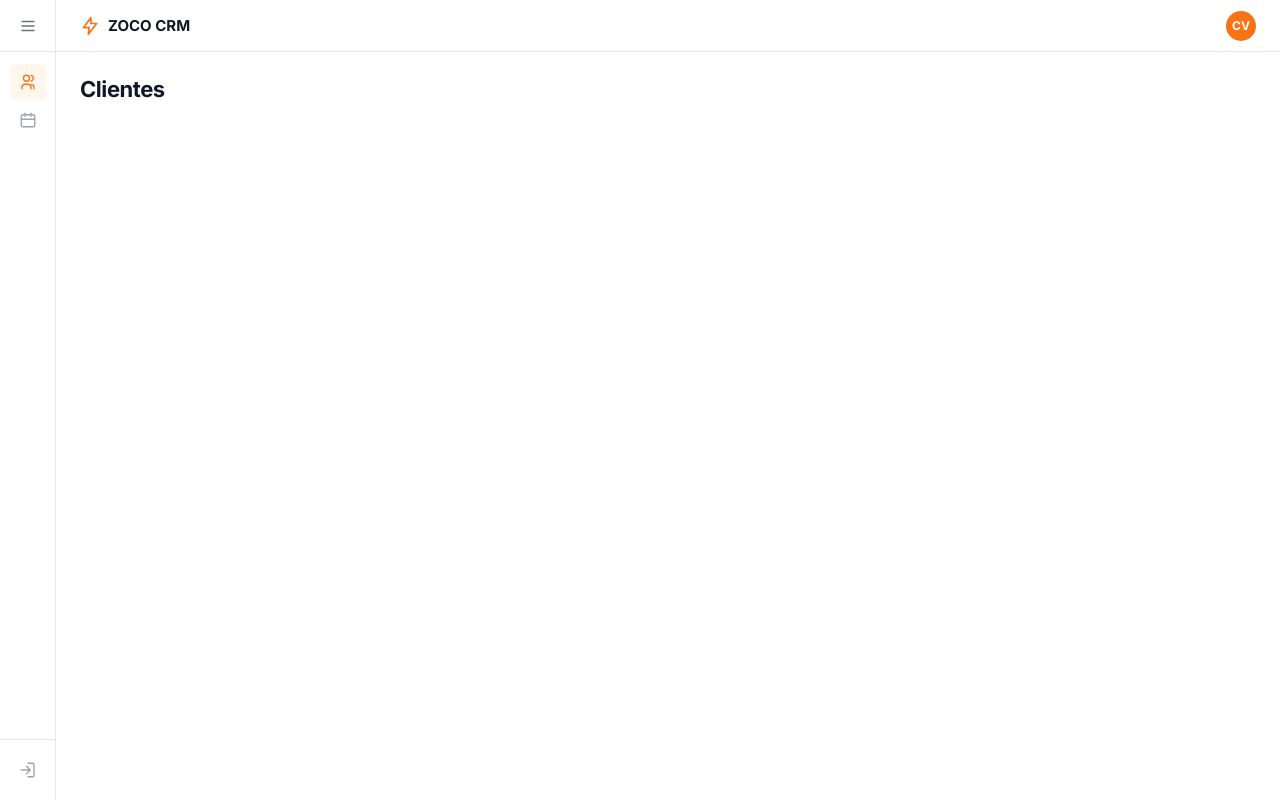
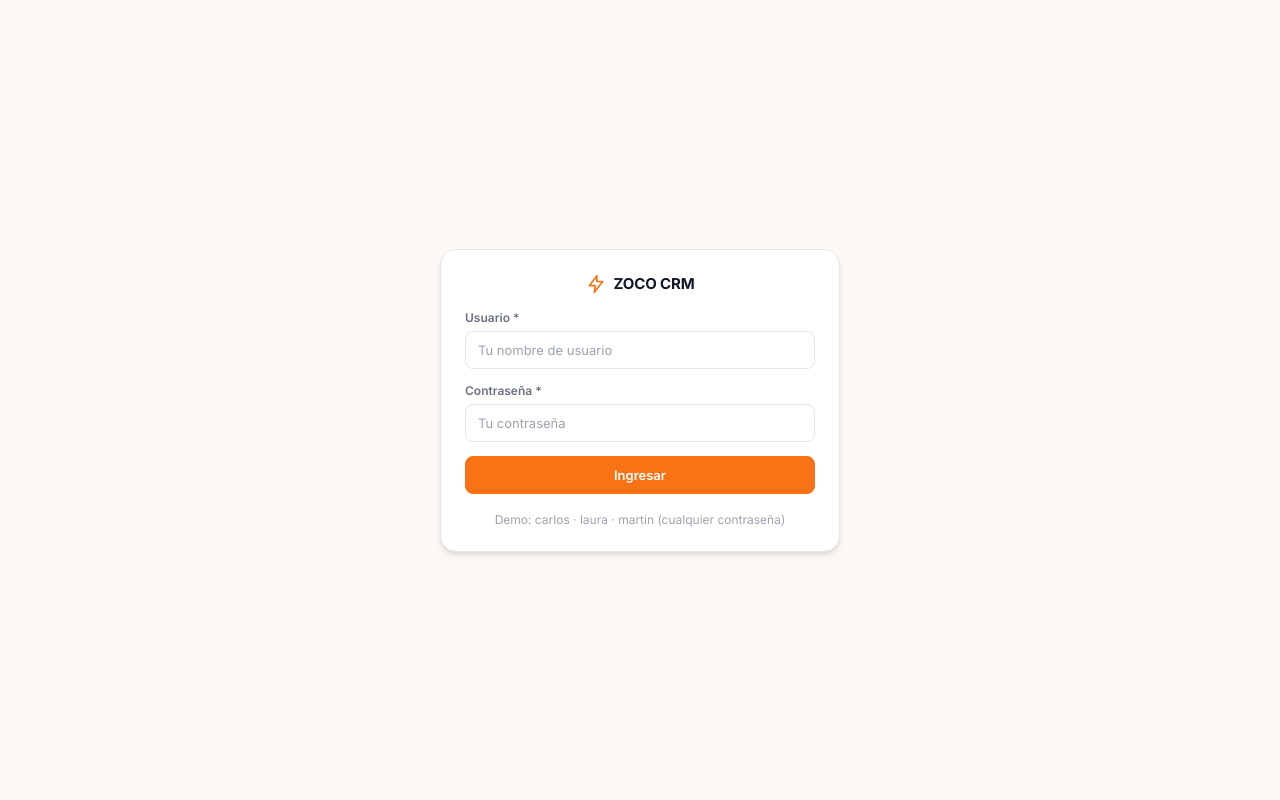
Before and after one commit to togenaro/Crm2026, a React (Vite) app: page / in a window 1280 px wide. Built offline with nearby package versions, Linux system fonts and the light colour scheme.

Commit message:
feat(login): añadir formulario para iniciar sesion

```diff
--- a/src/App.jsx
+++ b/src/App.jsx
@@ -1,20 +1,5 @@
-import Sidebar from './components/layout/Sidebar';
-import Topbar from './components/layout/Topbar';
+import LoginPage from './features/auth/pages/LoginPage';
 
 export default function App() {
-  return (
-    <div className="app-shell">
-      <Sidebar />
-
-      <div className="main-area">
-        <Topbar />
-
-        <main className="content-wrapper">
-          <header className="page-header">
-            <h1 className="page-title">Clientes</h1>
-          </header>
-        </main>
-      </div>
-    </div>
-  );
+  return <LoginPage />;
 }
--- /dev/null
+++ b/src/features/auth/components/LoginForm.jsx
@@ -0,0 +1,51 @@
+function BoltIcon() {
+  return (
+    <svg viewBox="0 0 24 24" aria-hidden="true">
+      <path d="M13 2 4 14h7l-1 8 10-13h-7l0-7Z" />
+    </svg>
+  );
+}
+
+export default function LoginForm() {
+  return (
+    <section className="login-card" aria-label="Inicio de sesión">
+      <div className="login-brand">
+        <BoltIcon />
+        <span>ZOCO CRM</span>
+      </div>
+
+      <form className="login-form" onSubmit={event => event.preventDefault()}>
+        <div className="form-group">
+          <label className="form-label" htmlFor="usuario">Usuario *</label>
+          <input
+            className="search-input"
+            id="usuario"
+            name="usuario"
+            placeholder="Tu nombre de usuario"
+            autoComplete="username"
+          />
+        </div>
+
+        <div className="form-group">
+          <label className="form-label" htmlFor="password">Contraseña *</label>
+          <input
+            className="search-input"
+            id="password"
+            name="password"
+            type="password"
+            placeholder="Tu contraseña"
+            autoComplete="current-password"
+          />
+        </div>
+
+        <button className="btn btn-primary login-submit" type="submit">
+          Ingresar
+        </button>
+
+        <p className="login-hint">
+          Demo: carlos · laura · martin (cualquier contraseña)
+        </p>
+      </form>
+    </section>
+  );
+}
--- /dev/null
+++ b/src/features/auth/pages/LoginPage.jsx
@@ -0,0 +1,9 @@
+import LoginForm from '../components/LoginForm';
+
+export default function LoginPage() {
+  return (
+    <main className="login-page">
+      <LoginForm />
+    </main>
+  );
+}
--- a/src/index.css
+++ b/src/index.css
@@ -25,6 +25,7 @@
   --text-secondary: #6b7280;
   --text-muted: #9ca3af;
   --border: #e5e7eb;
+  --shadow-md: 0 4px 6px -1px rgb(0 0 0 / 0.1), 0 2px 4px -2px rgb(0 0 0 / 0.1);
 }
 
 html,
@@ -214,6 +215,116 @@ button {
   letter-spacing: -0.02em;
 }
 
+.login-page {
+  display: flex;
+  min-height: 100vh;
+  align-items: center;
+  justify-content: center;
+  padding: 20px;
+  background: var(--bg-app);
+}
+
+.login-card {
+  display: flex;
+  width: 100%;
+  max-width: 400px;
+  flex-direction: column;
+  gap: 16px;
+  padding: 24px;
+  background: var(--bg-main);
+  border: 1px solid var(--border);
+  border-radius: 16px;
+  box-shadow: var(--shadow-md);
+}
+
+.login-brand {
+  display: flex;
+  align-items: center;
+  justify-content: center;
+  gap: 8px;
+  color: var(--text-primary);
+  font-size: 15px;
+  font-weight: 700;
+  letter-spacing: -0.01em;
+}
+
+.login-brand svg {
+  width: 20px;
+  height: 20px;
+  fill: none;
+  stroke: var(--accent);
+  stroke-linecap: round;
+  stroke-linejoin: round;
+  stroke-width: 2;
+}
+
+.login-form {
+  display: flex;
+  flex-direction: column;
+  gap: 14px;
+}
+
+.form-group {
+  display: flex;
+  min-width: 0;
+  flex-direction: column;
+  gap: 6px;
+}
+
+.form-label {
+  color: var(--text-secondary);
+  font-size: 12px;
+  font-weight: 600;
+}
+
+.search-input {
+  width: 100%;
+  height: 38px;
+  padding: 0 12px;
+  color: var(--text-primary);
+  background: var(--bg-main);
+  border: 1px solid var(--border);
+  border-radius: 8px;
+  outline: none;
+  font: inherit;
+  font-size: 13px;
+}
+
+.search-input::placeholder {
+  color: var(--text-muted);
+}
+
+.search-input:focus {
+  border-color: var(--accent);
+  box-shadow: 0 0 0 2px rgb(249 115 22 / 0.12);
+}
+
+.btn-primary {
+  display: flex;
+  width: 100%;
+  height: 38px;
+  align-items: center;
+  justify-content: center;
+  color: #fff;
+  background: var(--accent);
+  border: 1px solid var(--accent);
+  border-radius: 8px;
+  font-size: 13px;
+  font-weight: 600;
+}
+
+.btn-primary:hover {
+  background: #ea6c0b;
+  border-color: #ea6c0b;
+}
+
+.login-hint {
+  margin-top: 4px;
+  color: var(--text-muted);
+  font-size: 12px;
+  text-align: center;
+}
+
 @media (max-width: 600px) {
   .topbar {
     padding: 0 16px;
```
